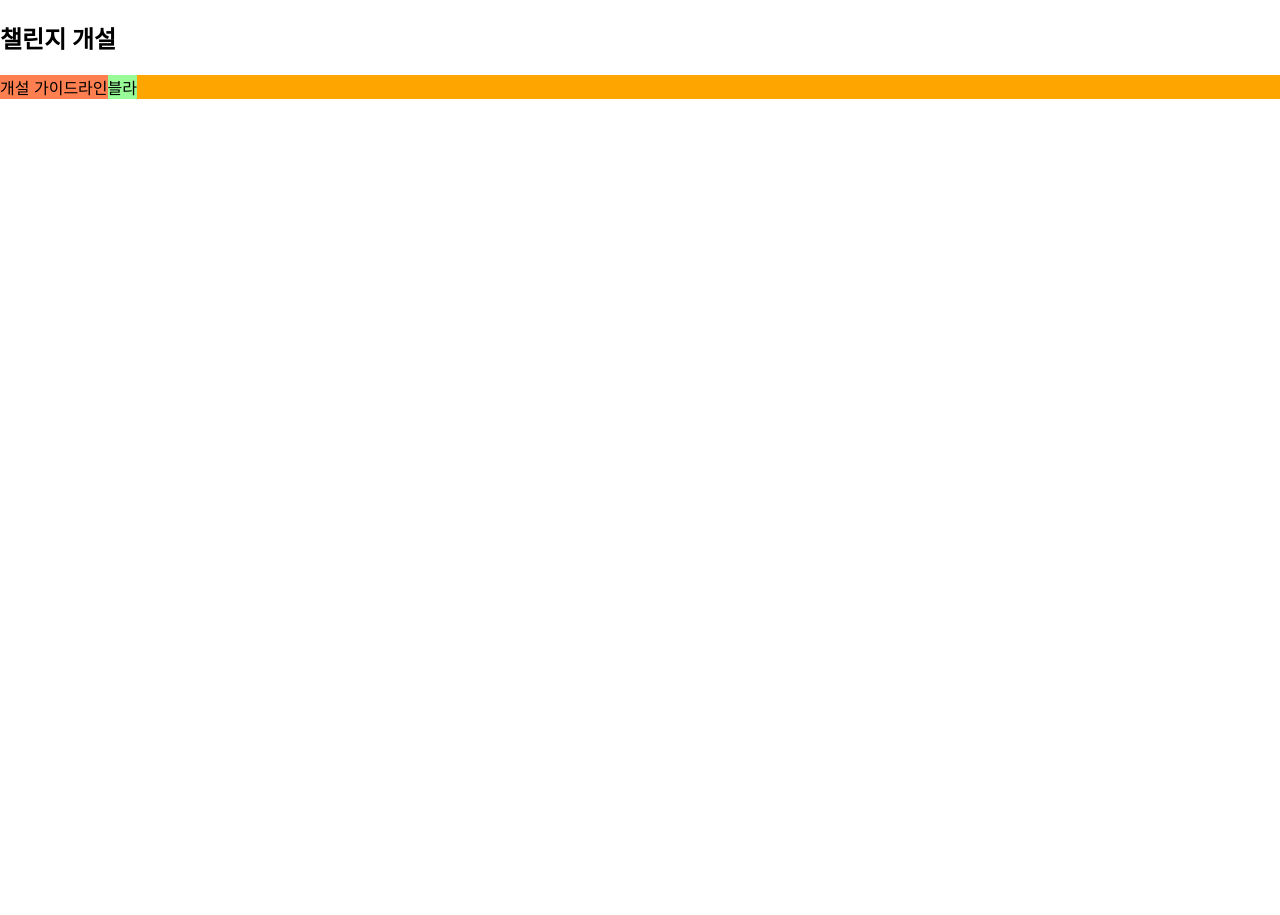
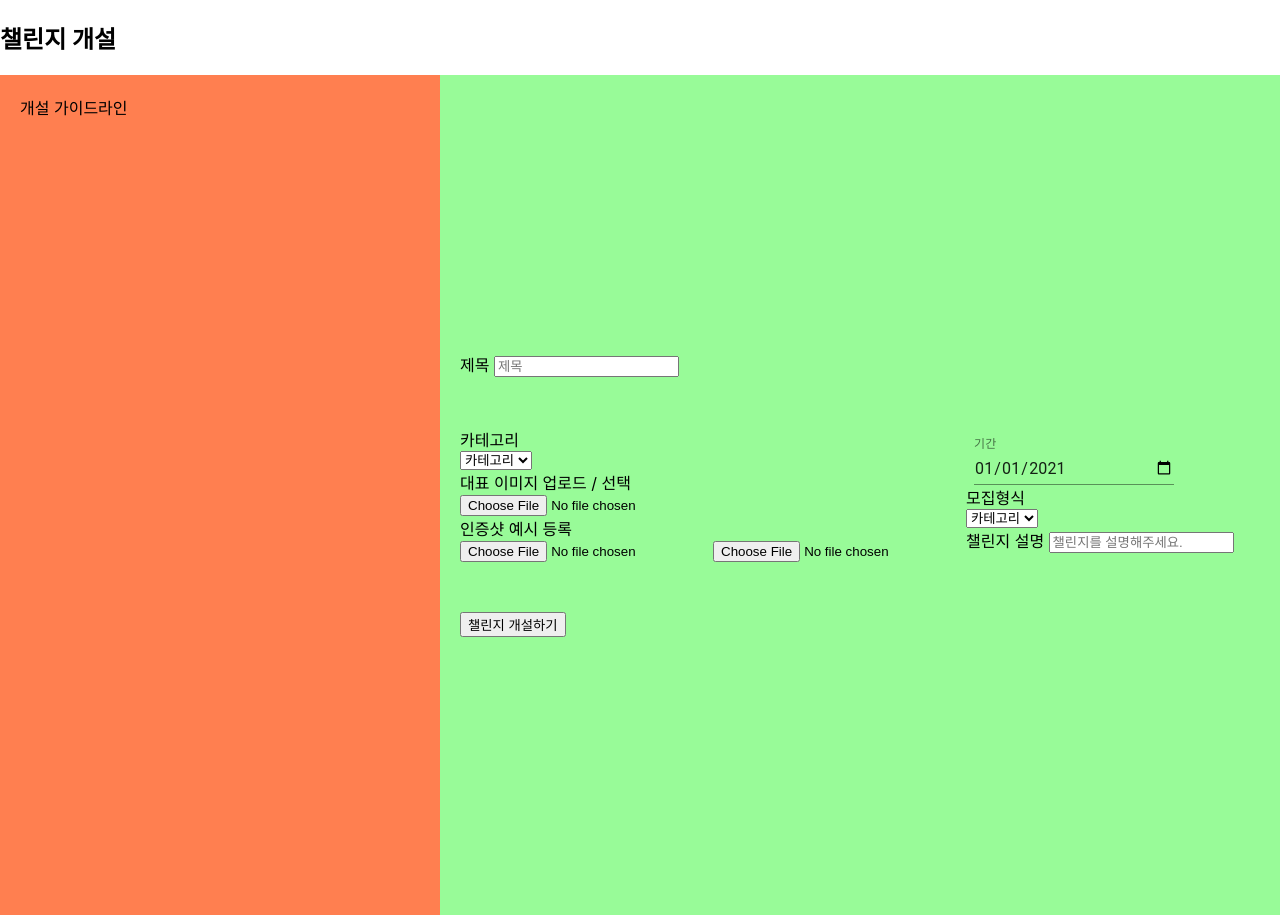
Before and after one commit to minjujung/harupiece_client, a React (Create React App) app: page /challenge in a window 1280 px wide. Before the commit the page ends 800 px from the top, so only its background shows below. Built offline with nearby package versions, Linux system fonts and the light colour scheme.

Commit message:
[docs] 1차 html & css 구조 완성
기간 시작일 종료일 설정해야함, 이미지 업로드창 깔끔하게 바꿔야함, 챌린지 설명 input창 변경해야함

```diff
--- a/src/pages/ChallengeCreate.js
+++ b/src/pages/ChallengeCreate.js
@@ -1,13 +1,95 @@
-import React from "react";
+import React, { useState } from "react";
 import styled from "styled-components";
+import { consoleLogger } from "../redux/configureStore";
+import { makeStyles } from "@material-ui/core/styles";
+import TextField from "@material-ui/core/TextField";
+
+// date picker style
+const useStyles = makeStyles((theme) => ({
+  container: {
+    display: "flex",
+    flexWrap: "wrap",
+  },
+  textField: {
+    marginLeft: theme.spacing(1),
+    marginRight: theme.spacing(1),
+    width: 200,
+  },
+}));
 
 function ChallengeCreate() {
+  // date picker style
+  const classes = useStyles();
+
   return (
     <>
       <h2>챌린지 개설</h2>
       <CreateContainer>
         <GuideLine>개설 가이드라인</GuideLine>
-        <CreateContents>블라</CreateContents>
+        <CreateContents>
+          <Contents>
+            <label style={{ width: "100%" }}>
+              제목 <input placeholder="제목" />
+            </label>
+          </Contents>
+          <ContentsContainer>
+            <Contents>
+              <label>카테고리</label>
+              <select>
+                <option value="">카테고리</option>
+                <option value="">돈 관리</option>
+                <option value="">공부</option>
+                <option value="">다이어트</option>
+                <option value="">생활습관</option>
+              </select>
+              <label>
+                대표 이미지 업로드 / 선택{" "}
+                <div>
+                  <input type="file" />
+                </div>
+              </label>
+              <Certification>
+                <div>인증샷 예시 등록</div>
+                <CertificationBox>
+                  <Good>
+                    <input type="file" />
+                  </Good>
+                  <Bad>
+                    <input type="file" />
+                  </Bad>
+                </CertificationBox>
+              </Certification>
+            </Contents>
+            <Contents>
+              <div>
+                <form className={classes.container} noValidate>
+                  <TextField
+                    id="date"
+                    label="기간"
+                    type="date"
+                    defaultValue="2021-01-01"
+                    className={classes.textField}
+                    InputLabelProps={{
+                      shrink: true,
+                    }}
+                  />
+                </form>
+              </div>
+
+              <label>모집형식</label>
+              <select>
+                <option value="">카테고리</option>
+                <option value="">공개</option>
+                <option value="">비공개</option>
+              </select>
+
+              <label>
+                챌린지 설명 <input placeholder="챌린지를 설명해주세요." />
+              </label>
+            </Contents>
+          </ContentsContainer>
+          <button>챌린지 개설하기</button>
+        </CreateContents>
       </CreateContainer>
     </>
   );
@@ -16,14 +98,56 @@ function ChallengeCreate() {
 const CreateContainer = styled.div`
   background-color: orange;
   display: flex;
+  width: 100%;
+  height: 100vh;
 `;
 
 const GuideLine = styled.div`
   background-color: coral;
+  width: 50%;
+  height: 100%;
+  padding: 20px;
 `;
 
 const CreateContents = styled.div`
+  display: flex;
+  flex-direction: column;
+  justify-content: center;
+  align-items: flex-start;
+  width: 100%;
+  height: 100%;
   background-color: palegreen;
+  padding: 20px;
 `;
 
+const ContentsContainer = styled.div`
+  display: flex;
+  width: 100%;
+  padding-top: 50px;
+  padding-bottom: 50px;
+`;
+
+const Contents = styled.div`
+  width: 100%;
+  display: flex;
+  flex-direction: column;
+  justify-content: center;
+  align-items: flex-start;
+`;
+
+const Certification = styled.div`
+  width: 100%;
+  height: 100%;
+`;
+
+const CertificationBox = styled.div`
+  width: 100%;
+  height: 100%;
+  display: flex;
+`;
+
+const Good = styled.image``;
+
+const Bad = styled.image``;
+
 export default ChallengeCreate;
```
Also changed, not shown: public/manifest.json.
